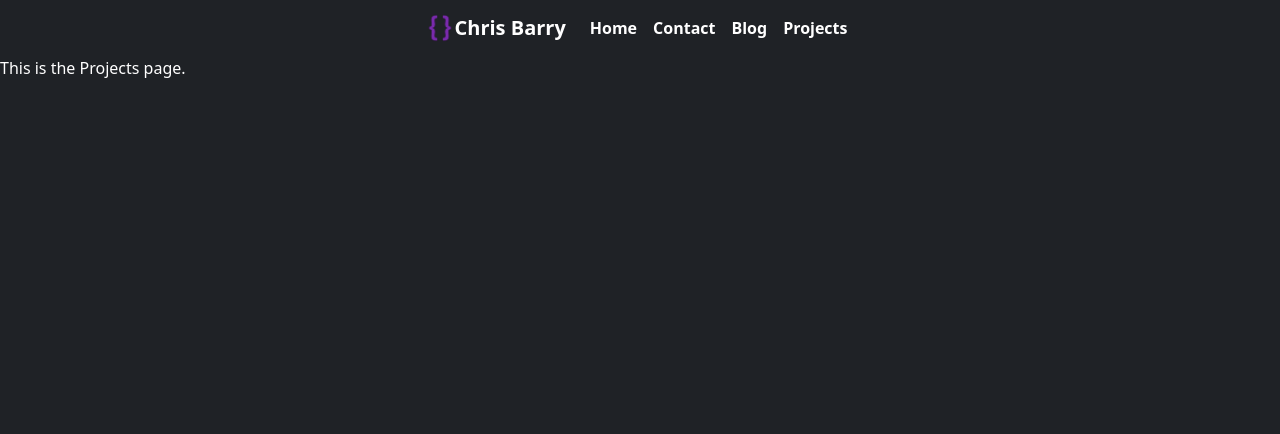
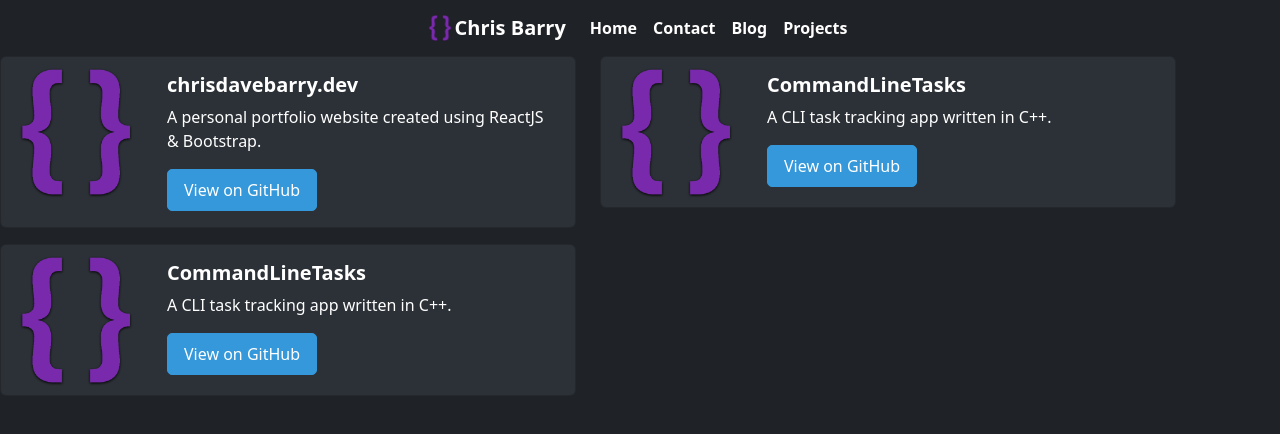
Before and after one commit to chrisdavebarry/chrisdavebarry.dev, a React (Create React App) app: page /projects in a window 1280 px wide. Shown: the top 434 px of the page. Built offline with nearby package versions, Linux system fonts and the light colour scheme.

Commit message:
Begin Projects page

```diff
--- a/src/pages/Projects.js
+++ b/src/pages/Projects.js
@@ -1,7 +1,52 @@
-export default function Blog() {
-    return (
-    <>
-        <p>This is the Projects page.</p>
-    </>
-    )
+import React from 'react';
+import './styles/Projects.css'; // Import the stylesheet
+import { Col, Row, Card, CardImg, CardBody, CardTitle, CardText, Button } from 'react-bootstrap';
+
+const ProjectCard = ({ title, description, imageUrl, githubUrl }) => {
+  return (
+    <Col xs={12} className="mb-3" style={{ maxWidth: "600px" }}>
+      <Card style={{ display: 'flex', flexDirection: 'row' }}>
+        <CardImg variant="top" src={imageUrl} style={{ width: '150px', height: '150px', objectFit: 'cover' }} />
+        <CardBody style={{ flex: 1, padding: '1rem' }}> {/* Added flex: 1 for even distribution */}
+          <CardTitle>{title}</CardTitle>
+          <CardText>{description}</CardText>
+          <Button variant="primary" href={githubUrl} target="_blank" rel="noreferrer">
+            View on GitHub
+          </Button>
+        </CardBody>
+      </Card>
+    </Col>
+  );
+};
+
+export default function Projects() {
+  const projects = [
+    {
+      title: 'chrisdavebarry.dev',
+      description: 'A personal portfolio website created using ReactJS & Bootstrap.',
+      imageUrl: '/img/logo.png',
+      githubUrl: 'https://github.com/chrisdavebarry/chrisdavebarry.dev',
+    },
+    {
+      title: 'CommandLineTasks',
+      description: 'A CLI task tracking app written in C++.',
+      imageUrl: '/img/logo.png',
+      githubUrl: 'https://github.com/chrisdavebarry/chrisdavebarry.dev',
+    },
+  {
+      title: 'CommandLineTasks',
+      description: 'A CLI task tracking app written in C++.',
+      imageUrl: '/img/logo.png',
+      githubUrl: 'https://github.com/chrisdavebarry/chrisdavebarry.dev',
+    },  ];
+
+  return (
+    <div className="d-flex">
+      <Row xs={1}>
+        {projects.map((project) => (
+          <ProjectCard key={project.title} {...project} />
+        ))}
+      </Row>
+    </div>
+  );
 }
--- /dev/null
+++ b/src/pages/styles/Projects.css
@@ -0,0 +1,31 @@
+/* src/pages/styles/projects.css */
+
+.card{
+    background-color: #2c3137;
+}
+.card-img-top {
+    border-radius: 10px 0 0 10px; /* Rounded top left corner */
+  }
+
+  .card-title {
+    font-weight: bold;
+    margin-bottom: 0.5rem;
+    color: white;
+  }
+
+  .card-text{
+    color: white;
+  }
+
+  .btn {
+    background-color: #3498db;
+    border-color: #3498db;
+    color: #fff;
+    padding: 0.5rem 1rem;
+    border-radius: 5px;
+    transition: all 0.2s ease-in-out;
+  }
+
+  .btn:hover {
+    background-color: #2980b9;
+  }
```
Also changed, not shown: 1 other file (tests, documents, lock files or other folders).
